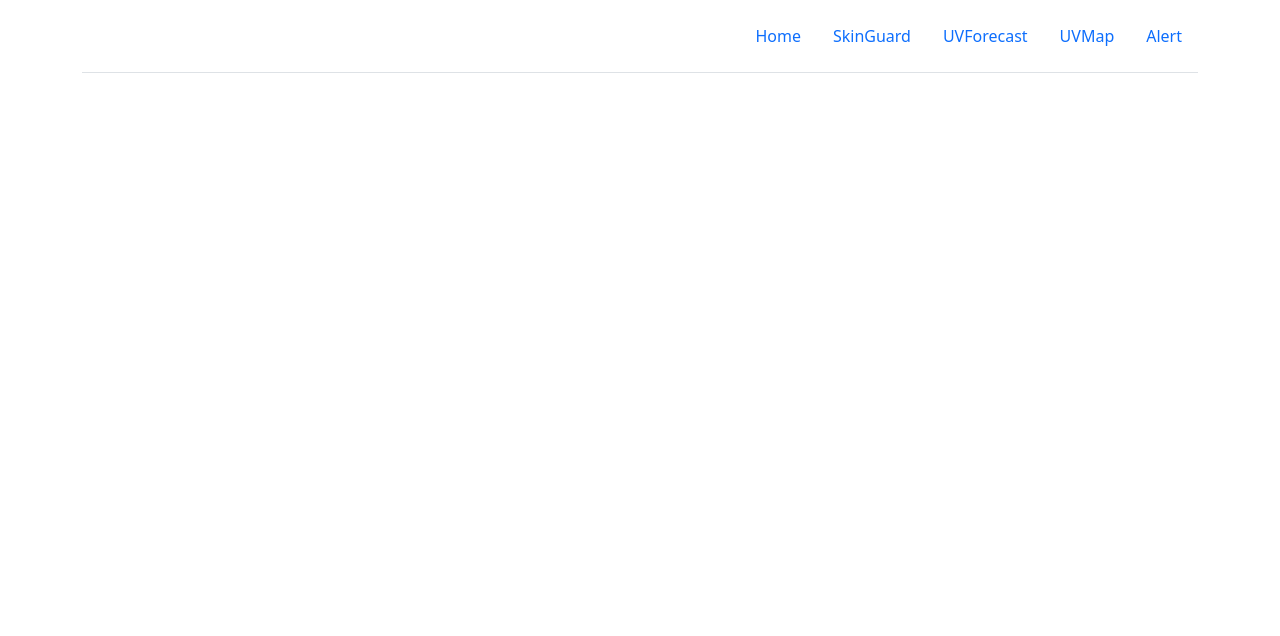
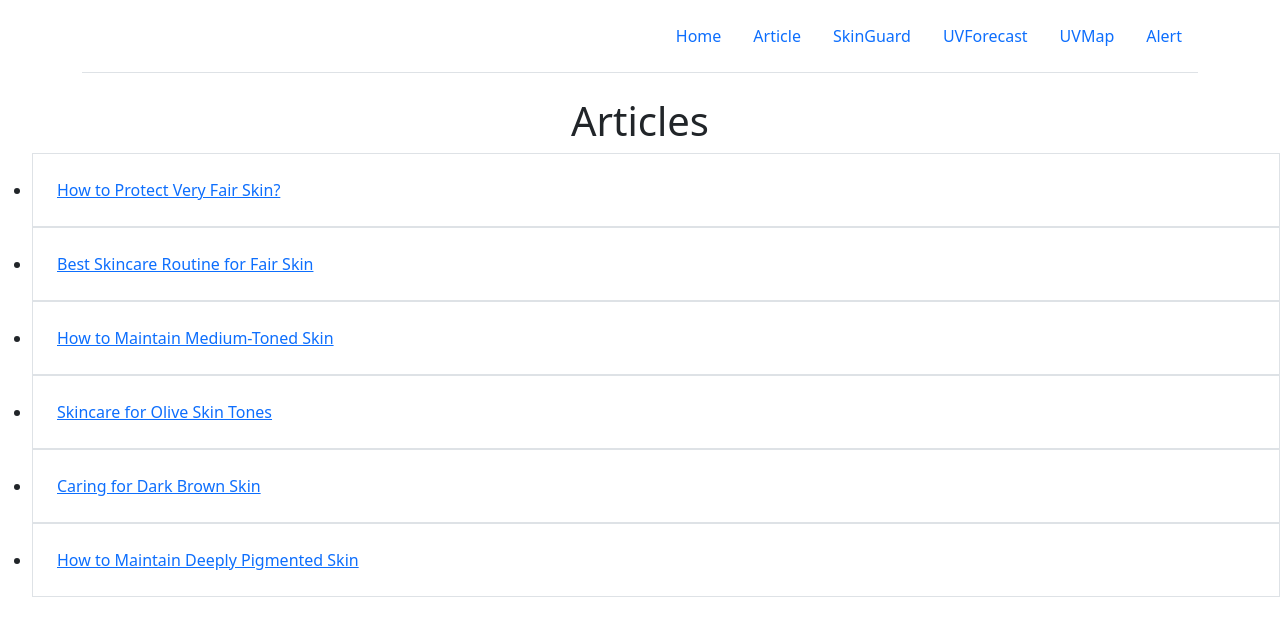
Before and after one commit to BowenAU/SunSense, a Vue app: page /views/article in a window 1280 px wide. Shown: the top 636 px of the page. Built offline with nearby package versions, Linux system fonts and the light colour scheme.

Commit message:
Added Article

```diff
--- a/src/components/Header.vue
+++ b/src/components/Header.vue
@@ -15,6 +15,12 @@
       <ul class="nav col-12 col-md-auto mb-2 justify-content-center mb-md-0">
         <li class="nav-item">
           <router-link to="/" class="nav-link" aria-current="page">Home</router-link>
+        </li>
+
+        <li class="nav-item">
+          <router-link to="/views/article" class="nav-link active" aria-current="page"
+            >Article</router-link
+          >
         </li>
 
         <li class="nav-item">
--- a/src/router/index.js
+++ b/src/router/index.js
@@ -1,44 +1,48 @@
-
+import ArticleView from '@/views/ArticleView.vue'
 import Alert from '../views/AlertView.vue'
 import Home from '../views/HomeView.vue'
 import SkinGuard from '../views/SkinGuardView.vue'
 import UVForecast from '../views/UVForecastView.vue'
 import UVMap from '../views/UVMapView.vue'
 
-import { createRouter, createWebHistory } from "vue-router";
-
+import { createRouter, createWebHistory } from 'vue-router'
 
 const routes = [
   {
     path: '/',
     name: 'index',
-        component: Home
+    component: Home,
+  },
+  {
+    path: '/views/article',
+    name: 'index',
+    component: ArticleView,
   },
   {
     path: '/views/alert',
     name: 'alert',
-      component: Alert
+    component: Alert,
   },
   {
     path: '/views/skinguard',
     name: 'skinguard',
-        component: SkinGuard
+    component: SkinGuard,
   },
   {
     path: '/views/uvforecast',
     name: 'uvforecast',
-      component: UVForecast
+    component: UVForecast,
   },
   {
     path: '/views/uvmap',
     name: 'uvmap',
-      component: UVMap
+    component: UVMap,
   },
 ]
 
 const router = createRouter({
   history: createWebHistory(import.meta.env.BASE_URL),
-    routes
-});
+  routes,
+})
 
-export default router;
+export default router
--- /dev/null
+++ b/src/views/ArticleView.vue
@@ -0,0 +1,61 @@
+<template>
+  <div class="max-w-3xl mx-auto p-6">
+    <h1 class="text-2xl font-bold text-center mb-6">Articles</h1>
+
+    <!-- 文章列表 -->
+    <ul class="space-y-4">
+      <li
+        v-for="article in articles"
+        :key="article.id"
+        class="p-4 border rounded-lg shadow-md hover:bg-gray-100 transition"
+      >
+        <a
+          :href="article.url"
+          target="_blank"
+          rel="noopener noreferrer"
+          class="text-lg font-semibold text-blue-600 hover:underline"
+        >
+          {{ article.title }}
+        </a>
+      </li>
+    </ul>
+  </div>
+</template>
+
+<script setup>
+import { ref } from 'vue'
+
+// 文章数据（包括外部链接）
+const articles = ref([
+  {
+    id: 1,
+    title: 'How to Protect Very Fair Skin?',
+    url: 'https://www.skincancer.org/blog/how-to-protect-very-fair-skin/',
+  },
+  {
+    id: 2,
+    title: 'Best Skincare Routine for Fair Skin',
+    url: 'https://www.aad.org/public/everyday-care/skin-care-routine',
+  },
+  {
+    id: 3,
+    title: 'How to Maintain Medium-Toned Skin',
+    url: 'https://www.dermatologytimes.com/view/skin-care-tips-for-medium-skin',
+  },
+  {
+    id: 4,
+    title: 'Skincare for Olive Skin Tones',
+    url: 'https://www.healthline.com/olive-skin-care',
+  },
+  {
+    id: 5,
+    title: 'Caring for Dark Brown Skin',
+    url: 'https://www.skincare.com/skin-type/dark-skin/best-skin-care-routine-for-dark-skin-tones',
+  },
+  {
+    id: 6,
+    title: 'How to Maintain Deeply Pigmented Skin',
+    url: 'https://www.webmd.com/beauty/black-skin-care',
+  },
+])
+</script>
```
Also changed, not shown: src/views/AlertView.vue (+16 -12 lines). Lines whose indentation alone changed are shown as unchanged.
